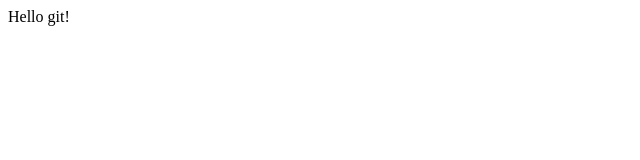
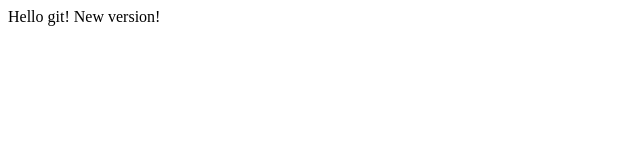
Before and after one commit to RufKaa/Node_Mod, a plain HTML site: page index.html in a window 1280 px wide. Shown: the whole page, without its empty margins (0-640 px from the left). Drawn offline with Linux system fonts and the light colour scheme.

Commit message:
second step

```diff
--- a/index.html
+++ b/index.html
@@ -1,5 +1,5 @@
 <html>
      <head>
-        Hello git!
+        Hello git! New version!
     </head>
 </html>
```
